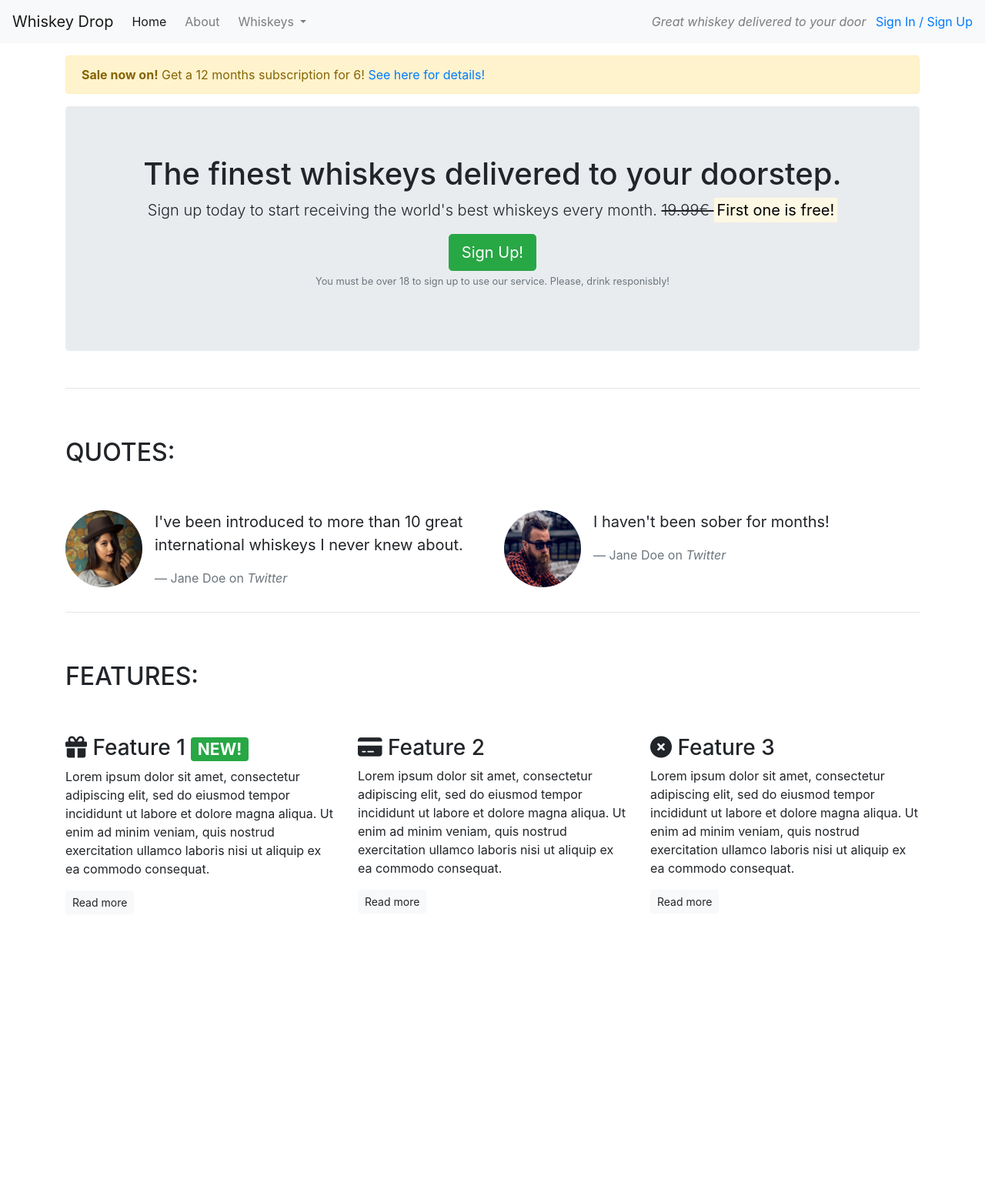
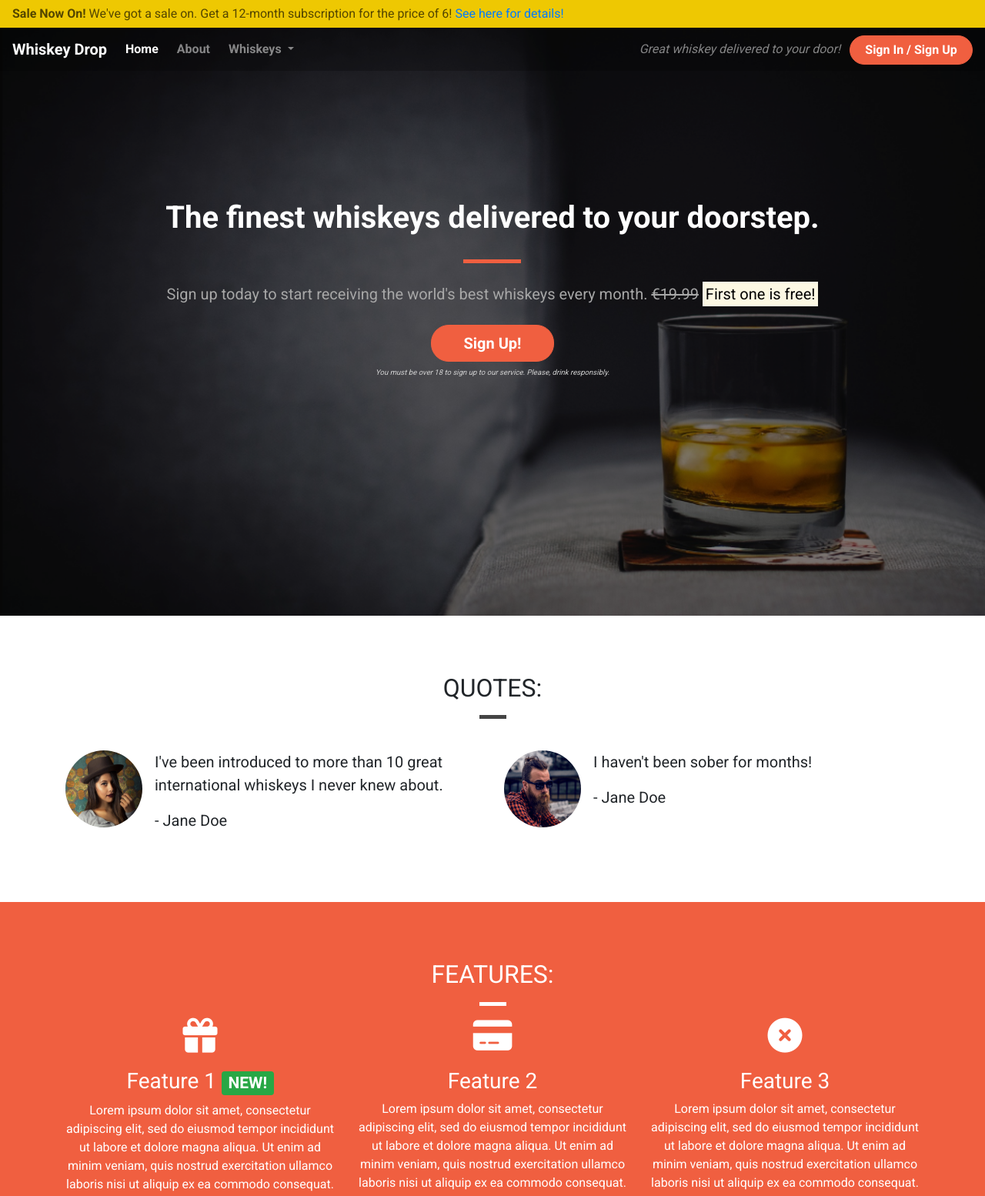
Before and after one commit to TimSchulz1991/bootstrap-testing, a plain HTML site: page index.html in a window 1280 px wide. Shown: the top 1554 px of the page at 77% size. Before the commit the page ends 1204 px from the top, so only its background shows below. Drawn offline with nearby package versions, Linux system fonts and the light colour scheme.

Commit message:
Add custom styling from CI

```diff
--- /dev/null
+++ b/css/style.css
@@ -0,0 +1,197 @@
+body {
+    font-family: 'Roboto', sans-serif;
+}
+
+/* Containers */
+
+.container-wrapper--red {
+    background-color: #f05f40;
+    color: white;
+}
+
+.callout-container {
+    height: 100vh;
+
+    background: url('../images/bg.png') no-repeat bottom right fixed;
+    -webkit-background-size: cover;
+    -moz-background-size: cover;
+    -o-background-size: cover;
+    background-size: cover;
+
+    display: flex;
+    align-items: center;
+    justify-content: center;
+
+    position: relative;
+}
+
+.opaque-overlay {
+    position: absolute;
+    top: 0;
+    left: 0;
+    height: 100%;
+    width: 100%;
+    background-color: rgba(0, 0, 0, 0.5);
+}
+
+.content-container {
+    padding-top: 75px;
+    padding-bottom: 75px;
+}
+
+/* Navbar */
+
+.navalert-container {
+    position: absolute;
+    top: 0;
+    left: 0;
+    z-index: 1;
+    padding-left: 0;
+    padding-right: 0;
+}
+
+.navbar {
+    margin-bottom: 0;
+    width: 100%;
+    background-color: rgba(0, 0, 0, .25);
+    border: 0;
+}
+
+.navbar .navbar-toggler {
+    border: 0;
+}
+
+.navbar .navbar-brand {
+    font-weight: bold;
+}
+
+.navbar .navbar-nav a {
+    font-weight: bold;
+}
+
+
+/* Jumbotron */
+
+.jumbotron {
+    background-color: transparent;
+}
+
+.jumbotron h1 {
+    color: white;
+    font-weight: bold;
+    margin-bottom: 30px;
+    color: white;
+}
+
+.jumbotron .lead {
+    color: #a7a7a7;
+    margin: 25px 0;
+}
+
+.jumbotron small {
+    font-size: 60%;
+    font-style: italic;
+    color: #d0d0d0;
+}
+
+/* Block dividers */
+
+.block-divider {
+    width: 75px;
+    height: 5px;
+    border: 0;
+    background-color: #444;
+}
+
+.block-divider--orange {
+    background-color: #f05f40;
+}
+
+.block-divider--white {
+    background-color: white;
+}
+
+.block-divider--short {
+    width: 35px;
+}
+
+/* Buttons */
+
+.btn--cta {
+    font-weight: bold;
+    border-radius: 23px;
+    width: 160px;
+}
+
+.btn--red {
+    color: white;
+    background-color: #f05f40;
+    border-color: #f05f40;
+}
+
+.btn--red:hover,
+.btn--red:active,
+.btn--red:focus,
+.btn--red:active:focus {
+    background-color: #df4929;
+    border-color: #df4929;
+    color: white;
+}
+
+/* Alert */
+
+.alert-container .col-12 {
+    padding-left: 0;
+    padding-right: 0;
+}
+
+.site-wide-alert {
+    color: #544600;
+    background-color: #eec802;
+    border-color: #eec802;
+    padding: 5px 15px;
+    margin-bottom: 0;
+    border: 1px solid transparent;
+    border-radius: 0;
+}
+
+/* Page Headers */
+
+.page-header {
+    margin-bottom: 0;
+    border-bottom: 0;
+    text-align: center;
+}
+
+.page-header h2 {
+    margin-top: 0;
+}
+
+/* Quotes */
+
+.quotes .page-header {
+    margin-bottom: 25px;
+}
+
+/* Features */
+
+.feature {
+    text-align: center;
+    margin-bottom: 40px;
+}
+
+.feature i {
+    margin-bottom: 20px;
+    font-size: 45px;
+    line-height: 45px;
+}
+
+.feature .btn {
+    background-color: white;
+    border-color: white;
+    border-radius: 15px;
+    min-width: 100px;
+    font-weight: bold;
+    margin-top: 10px;
+    color: #f05f40;
+}
--- a/index.html
+++ b/index.html
@@ -9,25 +9,33 @@
     <link rel="stylesheet" href="https://cdn.jsdelivr.net/npm/bootstrap@4.5.3/dist/css/bootstrap.min.css"
         integrity="sha384-TX8t27EcRE3e/ihU7zmQxVncDAy5uIKz4rEkgIXeMed4M0jlfIDPvg6uqKI2xXr2" crossorigin="anonymous">
     <link rel="stylesheet" href="https://cdnjs.cloudflare.com/ajax/libs/font-awesome/6.0.0/css/all.min.css">
+    <link href="https://fonts.googleapis.com/css?family=Roboto:400,700" rel="stylesheet">
+    <link rel="stylesheet" href="css/style.css">
 </head>
 
 <body>
-    <!--Nav-->
-    <nav class="navbar navbar-light navbar-expand-sm bg-light">
-        <a href="/" class="navbar-brand">
-            Whiskey Drop</a>
+    <div class="container-fluid navalert-container">
+        <div class="container-fluid alert-container">
+            <div class="row d-none d-sm-block">
+                <div class="col-12">
+                    <div class="site-wide-alert alert alert-warning">
+                        <strong>Sale Now On!</strong> We've got a sale on. Get a 12-month subscription for the price of 6! <a href="">See here for details!</a>
+                    </div>
+                </div>
+            </div>
+        </div>
+        <nav class="navbar navbar-dark navbar-expand-sm">
+            <a href="/" class="navbar-brand">Whiskey Drop</a>
 
-        <button class="navbar-toggler ml-auto" type="button" data-toggle="collapse" data-target="#navbarNavDropdown"
-            aria-controls="navbarNavDropdown" aria-expanded="false" aria-label="Toggle navigation">
+            <button class="navbar-toggler ml-auto" type="button" data-toggle="collapse" data-target="#navbarNavDropdown" aria-controls="navbarNavDropdown" aria-expanded="false" aria-label="Toggle navigation">
         <span class="navbar-toggler-icon"></span></button>
 
             <div class="collapse navbar-collapse" id="navbarNavDropdown">
                 <ul class="navbar-nav mr-auto">
                     <li class="active nav-item mr-2"><a class="nav-link" href="/">Home</a></li>
-                <li class="nav-item mr-2"><a class="nav-link" href="">About</a></li>
+                    <li class="nav-item mr-2"><a class="nav-link" href="/about">About</a></li>
                     <li class="nav-item dropdown">
-                    <a class="nav-link dropdown-toggle" href="#" id="navbarDropdownMenuLink" role="button"
-                        data-toggle="dropdown" aria-haspopup="true" aria-expanded="false">
+                        <a class="nav-link dropdown-toggle" href="#" id="navbarDropdownMenuLink" role="button" data-toggle="dropdown" aria-haspopup="true" aria-expanded="false">
           Whiskeys
         </a>
                         <div class="dropdown-menu" aria-labelledby="navbarDropdownMenuLink">
@@ -38,48 +46,43 @@
                         </div>
                     </li>
 
-                <li class="nav-item mr-2 d-block d-sm-none"><a class="nav-link" href="">Sign In / Sign Up</a></li>
+                    <li class="nav-item mr-2 d-block d-sm-none"><a class="nav-link" href="/login">Sign In / Sign Up</a></li>
                 </ul>
             </div>
             <div class="d-none d-md-block">
-            <p class="navbar-text my-auto mr-2"><i>Great whiskey delivered to your door</i></p>
-            <a href="/login">Sign In / Sign Up</a>
+                <p class="navbar-text my-auto mr-2"><i>Great whiskey delivered to your door!</i></p>
+                <a href="/login" class="btn btn--cta btn--red">Sign In / Sign Up</a>
             </div>
-        <!--</div>-->
         </nav>
-    <article class="container mt-3">
-        <div class="row d-none d-sm-block">
-            <div class="col-12">
-                <div class="alert alert-warning">
-                    <strong>Sale now on!</strong> Get a 12 months subscription for 6! <a href="#">See here for
-                        details!</a>
     </div>
-            </div>
-        </div>
+    <div class="container-fluid callout-container">
         <!-- Callout -->
+        <div class="opaque-overlay">&nbsp;</div>
         <div class="row">
             <div class="col-12">
                 <section class="callout jumbotron text-center">
-                    <h1>The finest whiskeys delivered to your doorstep.</h1>
+                    <h1 class="jumbotron-header">The finest whiskeys delivered to your doorstep.</h1>
+                    <hr class="block-divider block-divider--orange">
                     <p class="lead">Sign up today to start receiving the world's best whiskeys every month.
-                        <s class="d-none d-sm-inline">19.99€ </s>
+                        <s class="d-none d-sm-inline">€19.99</s>
                         <span class="d-inline d-sm-none"><br></span>
                         <strong><mark>First one is free!</mark></strong></p>
-                    <button class="btn btn-success btn-lg" data-toggle="modal" data-target="#signUpModal">Sign
-                        Up!</button>
-                    <p class="text-muted"><small>You must be over 18 to sign up to use our service. Please, drink
-                            responisbly!</small></p>
+                    <button class="btn btn-lg btn--cta btn--red" data-toggle="modal" data-target="#signUpModal">Sign Up!</button>
+                    <p class="text-muted"><small>You must be over 18 to sign up to our service. Please, drink responsibly.</small></p>
                 </section>
             </div>
         </div>
         <!-- /.callout -->
-        <hr>
+    </div>
 
     <!-- Quotes -->
+    <div class="container-wrapper">
+        <div class="container quotes-container content-container">
             <section class="quotes">
                 <div class="row">
-                <div class="col-12 my-5">
+                    <div class="col-12 page-header">
                         <h2 class="text-uppercase">Quotes:</h2>
+                        <hr class="block-divider block-divider--short">
                     </div>
                 </div>
                 <div class="row">
@@ -91,7 +94,7 @@
                             <div class="media-body">
                                 <blockquote class="blockquote">
                                     <p>I've been introduced to more than 10 great international whiskeys I never knew about.</p>
-                                <footer class="blockquote-footer">Jane Doe on <cite title="Twitter">Twitter</cite></footer>
+                                    <p>- Jane Doe</p>
                                 </blockquote>
                             </div>
                         </div>
@@ -104,7 +107,7 @@
                             <div class="media-body">
                                 <blockquote class="blockquote">
                                     <p>I haven't been sober for months!</p>
-                                <footer class="blockquote-footer">Jane Doe on <cite title="Twitter">Twitter</cite></footer>
+                                    <p>- Jane Doe</p>
                                 </blockquote>
                             </div>
                         </div>
@@ -112,59 +115,46 @@
                 </div>
             </section>
             <!-- /.quotes -->
-        <hr>
+        </div>
+    </div>
 
     <!-- Features -->
+    <div class="container-wrapper container-wrapper--red">
+        <div class="container features-container content-container">
             <section class="features">
                 <div class="row">
-                <div class="col-12 my-5">
+                    <div class="col-12 page-header">
                         <h2 class="text-uppercase">Features:</h2>
+                        <hr class="block-divider block-divider--short block-divider--white">
                     </div>
                 </div>
                 <div class="row">
                     <div class="col-12 col-md-6 col-lg-4">
                         <div class="feature">
-                        <h3><i class="fa-solid fa-gift d-none d-sm-inline"></i> Feature 1 <span
-                                class="badge badge-success">NEW!</span></h3>
-                        <p>Lorem ipsum dolor sit amet, consectetur adipiscing elit, sed do eiusmod tempor incididunt ut
-                            labore
-                            et dolore magna aliqua. Ut enim ad minim veniam, quis nostrud exercitation ullamco laboris
-                            nisi
-                            ut
-                            aliquip ex ea commodo consequat.</p>
-                        <p><a href="#" class="btn btn-sm btn-light">Read more</a></p>
+                            <h3><i class="fas fa-gift d-none d-sm-block"></i> Feature 1 <span class="badge badge-success">NEW!</span></h3>
+                            <p>Lorem ipsum dolor sit amet, consectetur adipiscing elit, sed do eiusmod tempor incididunt ut labore et dolore magna aliqua. Ut enim ad minim veniam, quis nostrud exercitation ullamco laboris nisi ut aliquip ex ea commodo consequat.</p>
+                            <p><a class="btn btn-sm btn-light" href="">Read More</a></p>
                         </div>
                     </div>
                     <div class="col-12 col-md-6 col-lg-4">
                         <div class="feature">
-                        <h3><i class="fa-solid fa-credit-card d-none d-sm-inline"></i> Feature 2</h3>
-                        <p>Lorem ipsum dolor sit amet, consectetur adipiscing elit, sed do eiusmod tempor incididunt ut
-                            labore
-                            et dolore magna aliqua. Ut enim ad minim veniam, quis nostrud exercitation ullamco laboris
-                            nisi
-                            ut
-                            aliquip ex ea commodo consequat.</p>
-                        <p><a href="#" class="btn btn-sm btn-light">Read more</a></p>
+                            <h3><i class="fas fa-credit-card d-none d-sm-block"></i> Feature 2</h3>
+                            <p>Lorem ipsum dolor sit amet, consectetur adipiscing elit, sed do eiusmod tempor incididunt ut labore et dolore magna aliqua. Ut enim ad minim veniam, quis nostrud exercitation ullamco laboris nisi ut aliquip ex ea commodo consequat.</p>
+                            <p><a class="btn btn-sm btn-light" href="">Read More</a></p>
                         </div>
                     </div>
                     <div class="col-12 d-md-none d-lg-block col-lg-4">
                         <div class="feature">
-                        <h3><i class="fa-solid fa-circle-xmark d-none d-sm-inline"></i> Feature 3</h3>
-                        <p>Lorem ipsum dolor sit amet, consectetur adipiscing elit, sed do eiusmod tempor incididunt ut
-                            labore
-                            et dolore magna aliqua. Ut enim ad minim veniam, quis nostrud exercitation ullamco laboris
-                            nisi
-                            ut
-                            aliquip ex ea commodo consequat.</p>
-                        <p><a href="#" class="btn btn-sm btn-light">Read more</a></p>
+                            <h3><i class="fas fa-times-circle d-none d-sm-block"></i> Feature 3</h3>
+                            <p>Lorem ipsum dolor sit amet, consectetur adipiscing elit, sed do eiusmod tempor incididunt ut labore et dolore magna aliqua. Ut enim ad minim veniam, quis nostrud exercitation ullamco laboris nisi ut aliquip ex ea commodo consequat.</p>
+                            <p><a class="btn btn-sm btn-light" href="">Read More</a></p>
                         </div>
                     </div>
                 </div>
             </section>
             <!-- /.features -->
-    </article>
-
-    <!-- Signup Modal -->
+        </div>
+    </div>
 
     <div class="modal" tabindex="-1" role="dialog" id="signUpModal">
         <div class="modal-dialog" role="document">
@@ -179,10 +169,8 @@
                     <form>
                         <div class="form-group">
                             <label for="exampleInputEmail1">Email address</label>
-                            <input type="email" class="form-control" id="exampleInputEmail1"
-                                aria-describedby="emailHelp" placeholder="Enter email">
-                            <small id="emailHelp" class="form-text text-muted">We'll never share your email with anyone
-                                else.</small>
+                            <input type="email" class="form-control" id="exampleInputEmail1" aria-describedby="emailHelp" placeholder="Enter email">
+                            <small id="emailHelp" class="form-text text-muted">We'll never share your email with anyone else.</small>
                         </div>
                         <div class="form-group">
                             <label for="password">Password</label>
@@ -190,8 +178,7 @@
                         </div>
                         <div class="form-group">
                             <label for="repeatPassword">Repeat Password</label>
-                            <input type="password" class="form-control" id="repeatPassword"
-                                placeholder="Repeat Password">
+                            <input type="password" class="form-control" id="repeatPassword" placeholder="Repeat Password">
                         </div>
                         <button type="submit" class="btn btn-success">Submit</button>
                     </form>
```
Also changed, not shown: images/bg.png (added). Lines whose indentation alone changed are shown as unchanged.
